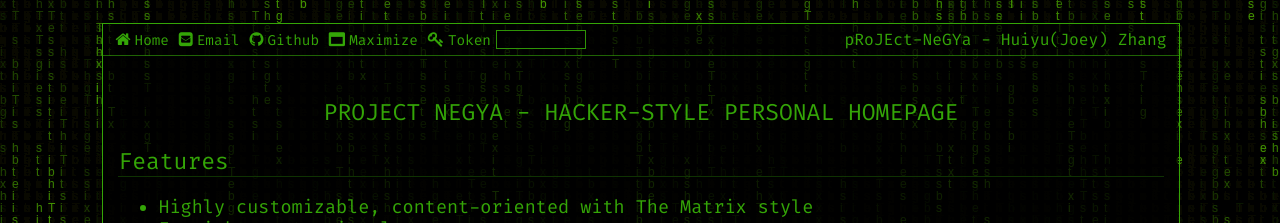
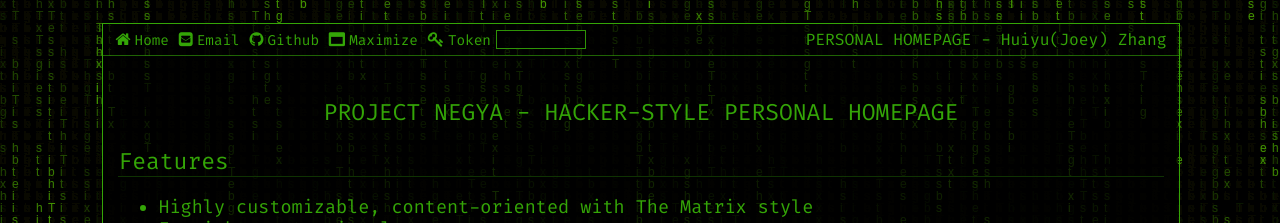
Before and after one commit to Jooooooooooey/Jooooooooooey.github.io, a Jekyll site: the page built from pages/index.md, in a window 1280 px wide. Shown: the top 223 px of the page. Built offline with Jekyll 4.4.1, drawn with Linux system fonts in a browser that asks for light colours; formulas are drawn with MathJax 3.

Commit message:
Update _config.yml

```diff
--- a/_config.yml
+++ b/_config.yml
@@ -1,17 +1,17 @@
 ## Settings
-title: pRoJEct-NeGYa
+title: PERSONAL HOMEPAGE
 owner: "Huiyu(Joey) Zhang"
 url: "https://akiritsu.github.io"
 baseurl: "/pRoJEct-NeGYa"
 permalink: /:title/
-description: ""
+description: "This is description"
 markdown: kramdown
 webrick:
   headers:
     Access-Control-Allow-Origin: "*"
 ## Global Variables
 email: "hz2497@columbia.edu"
-github: "Jooooooooooey/Jooooooooooey.github.io"
+github: "Jooooooooooey"
 # path to: css/, fonts/, img/ and js/
 assets_path: "/assets" # i.e. "/assets"
 statement: "Designed by DeerRIDER, All Rights Reserved"
```
